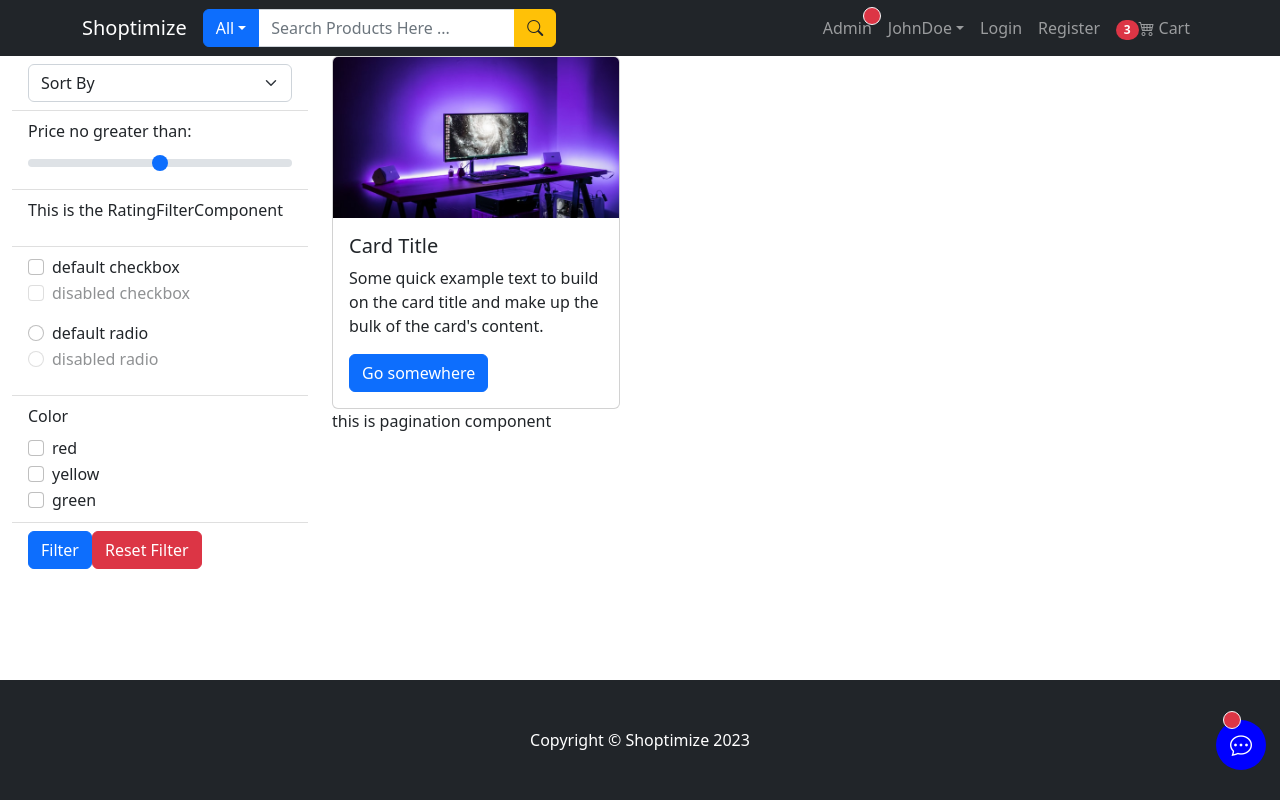
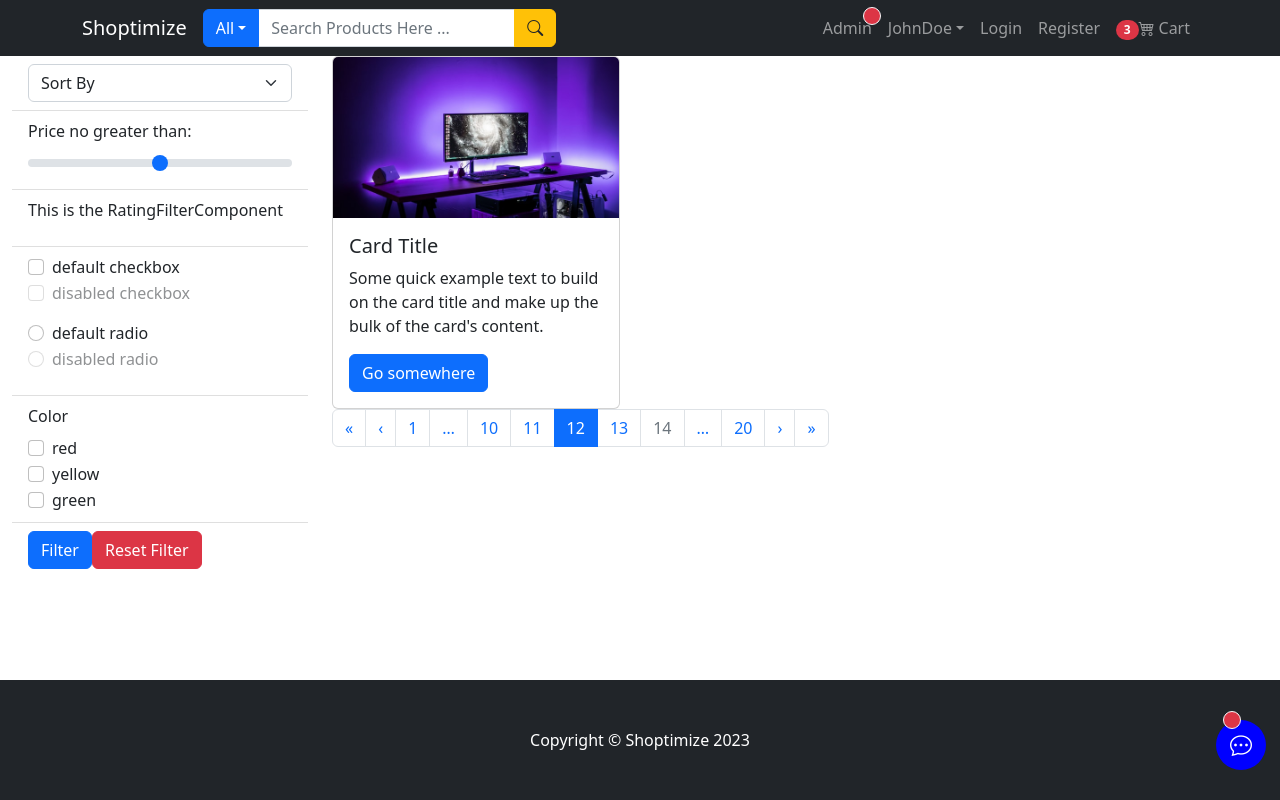
Before and after one commit to ShanchaiZ/MERN-ecommerce, a React (Create React App) app in the folder frontend/: page /product-list in a window 1280 px wide. Built offline with nearby package versions, Linux system fonts and the light colour scheme.

Commit message:
Updated PaginationComponent with Pagination example from react-bootstrap

```diff
--- a/frontend/src/components/PaginationComponent.js
+++ b/frontend/src/components/PaginationComponent.js
@@ -1,9 +1,26 @@
-
-
+import { Pagination } from "react-bootstrap";
 
 const PaginationComponent = () => {
-    return <p>this is pagination component</p>
-}
+    return (
+        <Pagination>
+          <Pagination.First />
+          <Pagination.Prev />
+          <Pagination.Item>{1}</Pagination.Item>
+          <Pagination.Ellipsis />
+
+          <Pagination.Item>{10}</Pagination.Item>
+          <Pagination.Item>{11}</Pagination.Item>
+          <Pagination.Item active>{12}</Pagination.Item>
+          <Pagination.Item>{13}</Pagination.Item>
+          <Pagination.Item disabled>{14}</Pagination.Item>
+
+          <Pagination.Ellipsis />
+          <Pagination.Item>{20}</Pagination.Item>
+          <Pagination.Next />
+          <Pagination.Last />
+        </Pagination>
+      );
+};
 
 
 export default PaginationComponent;
```
